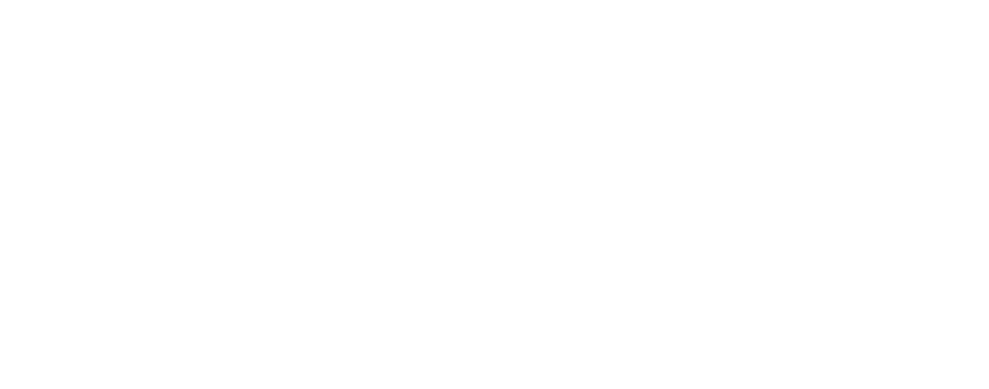
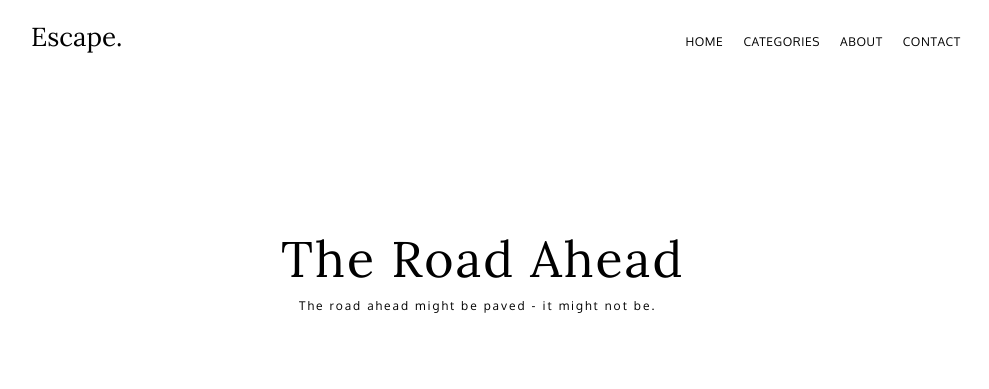
Before and after one commit to axelazz/weblab, a plain HTML site: page lab1/index.html in a window 1280 px wide. Shown: the whole page, without its empty margins (219-1208 px from the left). Drawn offline with Linux system fonts and the light colour scheme.

Commit message:
one commit

```diff
--- a/lab1/index.html
+++ b/lab1/index.html
@@ -9,13 +9,41 @@
     <link href="https://fonts.googleapis.com/css2?family=Lora:ital@0;1&family=Oxygen&display=swap" rel="stylesheet">
     <link rel="stylesheet" href="style.css">
     <title>lab1</title>
+
 </head>
 <body>
-    <header>
+    <div class="header">
+        <div class="container">
+            <div class="header-line">
+
+                <div class="esc">Escape.</div>
+
+                <div class="navigation">
+                    <div class="home">HOME</div>
+                    <div class="categories">CATEGORIES</div>
+                    <div class="about">ABOUT</div>
+                    <div class="cont">CONTACT</div>
 
 
-    </header>
 
+                </div>
+
+            </div>
+
+        </div>
+
+    </div>
+    <div class="mainheader">
+        <div class="container2">
+            <div class="road">The Road Ahead</div>
+            <div class="pod">The road ahead might be paved - it might not be.</div>
+
+        </div>
+    </div>
+
+    <div class="fon">
+        <img src="main.jpg" alt="">
+    </div>
 
 </body>
 </html>
--- a/lab1/style.css
+++ b/lab1/style.css
@@ -1,5 +1,109 @@
-header {
-    max-height: 74px;
-    background-color: aqua;
+body{
+    margin: 0;
+}
+
+.container{
+    margin-top: 17px;
+    margin-left: 250px;
+}
+
+
+.navigation{
+
+    font-size: 12px;
+}
+
+.header-line{
+    display: flex;
+}
+
+.esc{
+    font-family: 'Lora';
+    font-size: 26px;
+    margin-top: 3px;
+    margin-bottom: 11px;
+    font-weight: 400;
 
 }
+
+.navigation{
+    margin-left: 563px;
+    margin-top: 17px;
+    display: flex;
+
+
+}
+
+.home{
+    font-size: 12px;
+    font-family: 'Oxygen';
+    letter-spacing: 0.6px;
+    margin-right: 20px;
+    font-weight: 400;
+
+}
+
+.categories{
+    font-size: 12px;
+    margin: 10px, 20px;
+    font-family: 'Oxygen';
+    margin-right: 20px;
+    letter-spacing: 0.6px;
+    font-weight: 400;
+
+
+}
+
+.about{
+    font-size: 12px;
+    margin: 10px, 20px;
+    font-family: 'Oxygen';
+    margin-right: 20px;
+    letter-spacing: 0.6px;
+    font-weight: 400;
+
+
+}
+
+.cont{
+    font-size: 12px;
+    margin: 10px, 20px;
+    font-family: 'Oxygen';
+    margin-right: 20px;
+    letter-spacing: 0.6px;
+    font-weight: 400;
+
+
+}
+
+
+.container2{
+    margin-left: 250px;
+    margin-top: 163px;
+    width: 940px;
+    height: 159px;
+
+}
+.road{
+    margin-top: 7px;
+    margin-left: 250px;
+    font-size: 50px;
+    font-family: 'Lora';
+    letter-spacing: 2px;
+
+}
+
+.pod{
+    margin-top: 7px;
+    margin-left: 268px;
+    font-size: 12px;
+    font-family: 'Oxygen';
+    letter-spacing: 2px;
+    fill: #2E2E2E;
+
+}
+
+.fon{
+    margin-top: 360px;
+
+}
```
